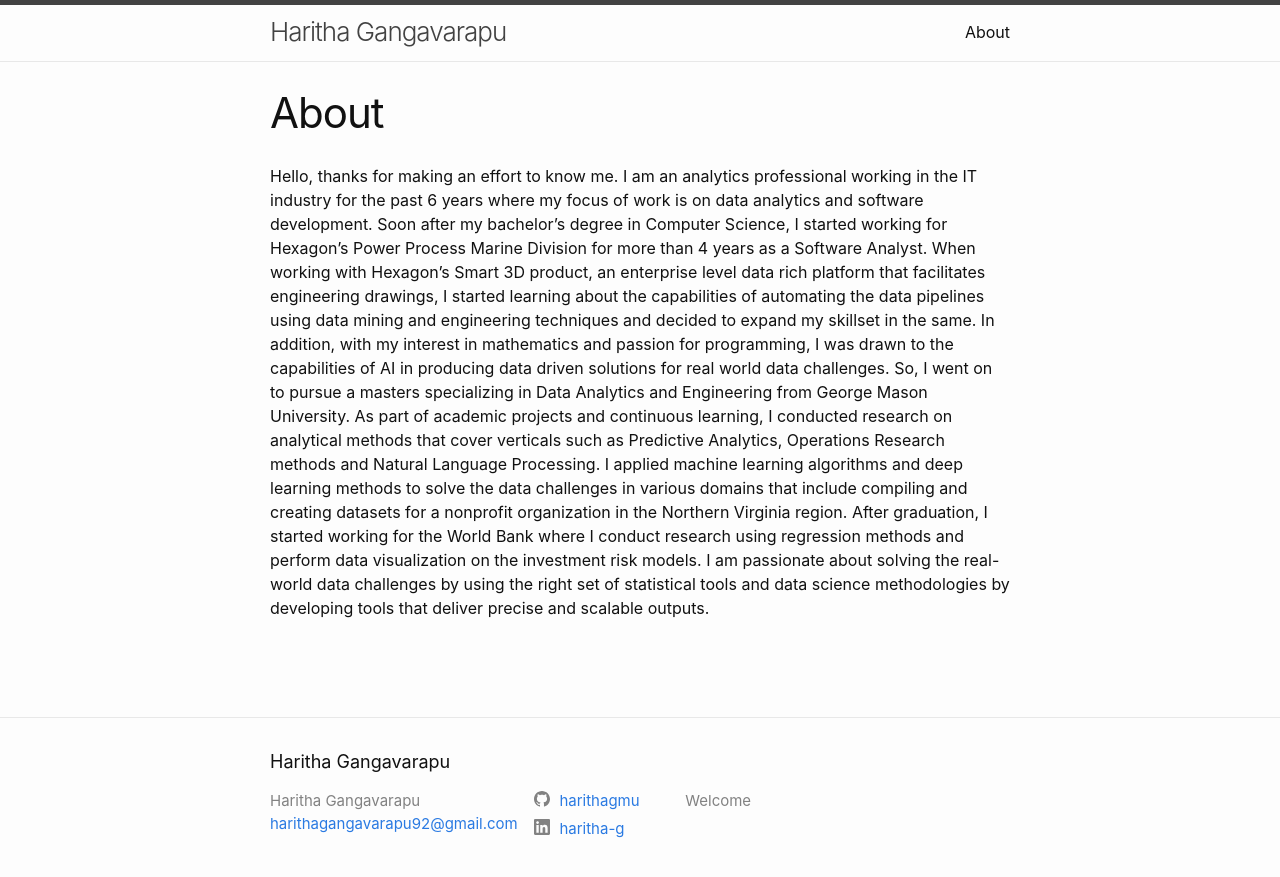
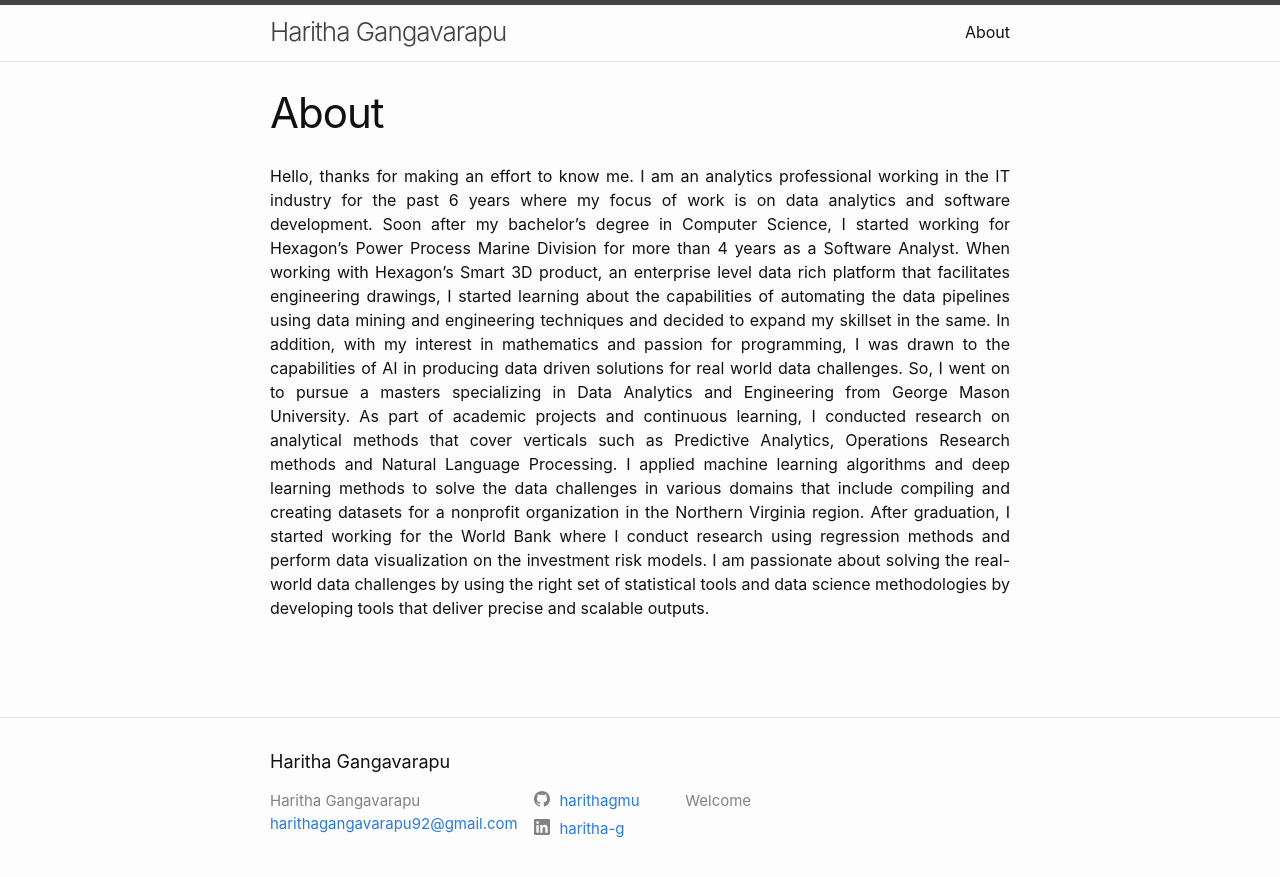
Before and after one commit to harithagmu/harithagmu.github.io, a Jekyll site: the page built from about.markdown, in a window 1280 px wide. Shown: the top 877 px of the page. Built offline with Jekyll 4.4.1, drawn with Linux system fonts in a browser that asks for light colours.

Commit message:
Added intro

```diff
--- a/_layouts/page.html
+++ b/_layouts/page.html
@@ -7,7 +7,7 @@ layout: default
     <h1 class="post-title">{{ page.title | escape }}</h1>
   </header>
 
-  <div class="post-content">
+  <div class="post-content" align = "justify">
     {{ content }}
   </div>
 
```
